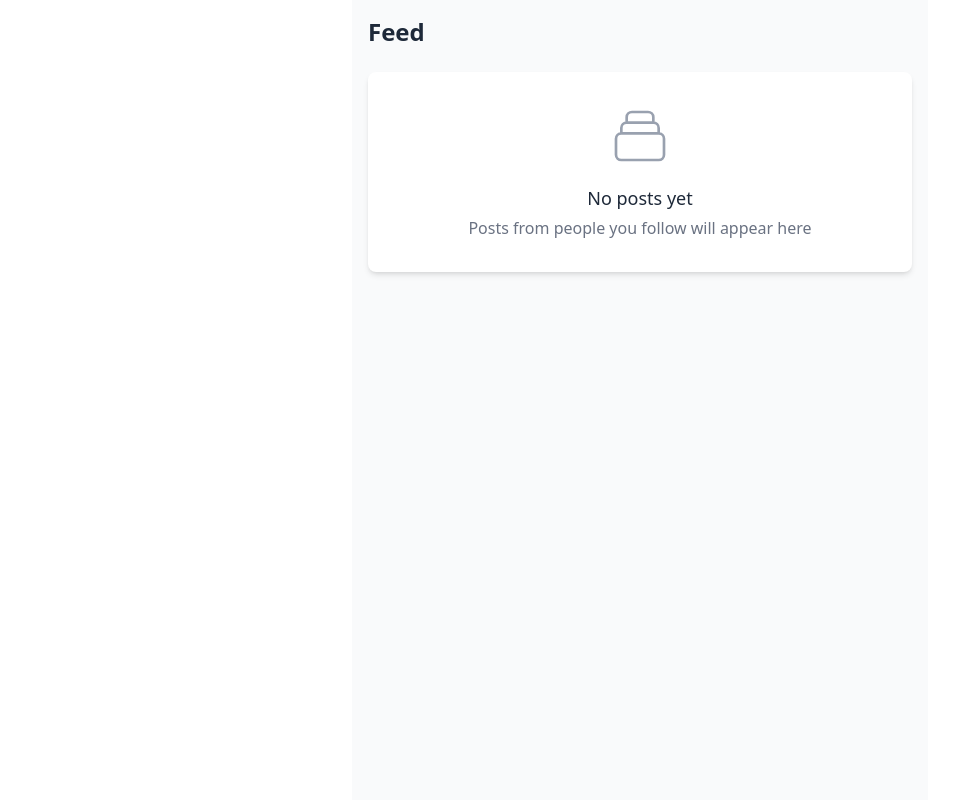
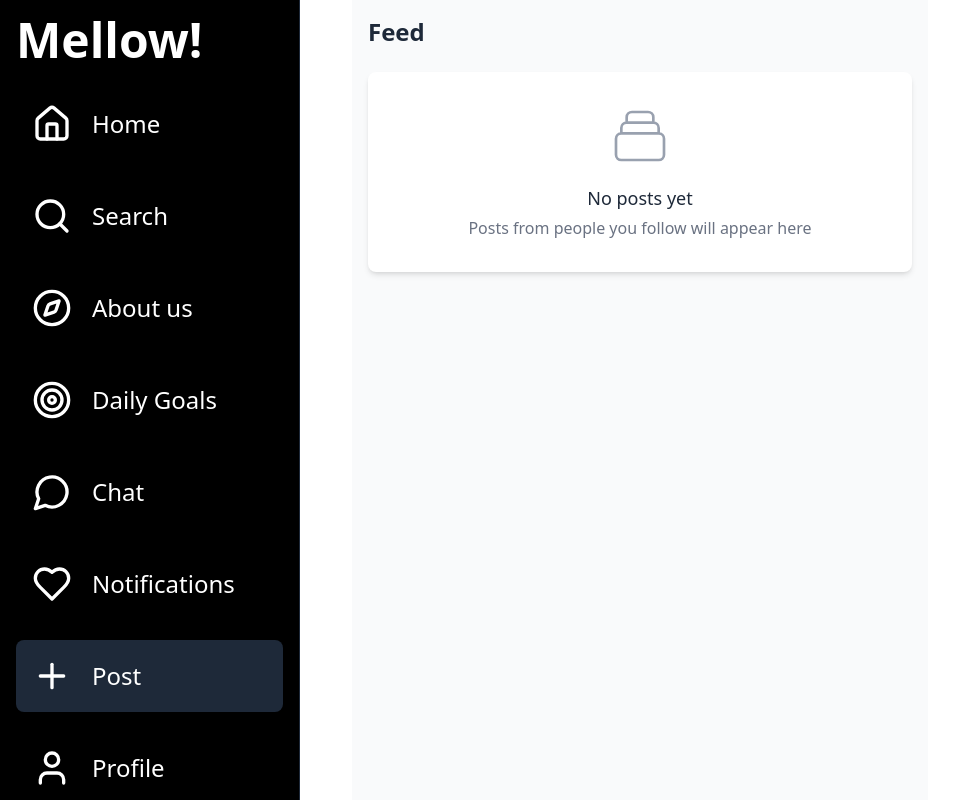
Before and after one commit to AtharvaMaddhav/mellowweb, a React (Vite) app: page /post in a window 1280 px wide. Shown: the whole page, without its empty margins (0-960 px from the left). Built offline with nearby package versions, Linux system fonts and the light colour scheme; no server answers; the database is empty.

Commit message:
added sidebar to profile and post pages

```diff
--- a/src/pages/Posts/PostPage.jsx
+++ b/src/pages/Posts/PostPage.jsx
@@ -4,6 +4,7 @@ import { useMediaHandling } from "./MediaUtils.jsx";
 import { usePostHandlers } from "./PostHandlers.jsx";
 import { CommentsSection } from "./CommentsSection.jsx";
 import { ViewOtherProfile } from "../Profile/ViewOtherProfile.jsx";
+import SideBar from '../SideBar/SideBar.jsx';
 
 export default function PostSection() {
   // State management
@@ -148,6 +149,7 @@ export default function PostSection() {
 
   return (
     <div className="max-w-xl mx-auto p-4 bg-gray-50 min-h-screen">
+      <SideBar />
       {/* Header */}
       <div className="flex justify-between items-center mb-6">
         <h1 className="text-2xl font-semibold text-gray-800">Feed</h1>
--- a/src/pages/Profile/Profile.jsx
+++ b/src/pages/Profile/Profile.jsx
@@ -3,6 +3,7 @@ import { useParams } from "react-router-dom";
 import { useAuth } from "../../context/AuthContext.jsx";
 import { profileService } from "../../services/profileService.js";
 import { EditProfile } from "./EditProfile.jsx";
+import SideBar from '../SideBar/SideBar.jsx';
 
 const Profile = () => {
   const { userId } = useParams();
@@ -405,6 +406,7 @@ const Profile = () => {
 
   return (
     <div className="max-w-4xl mx-auto px-4 py-8 bg-gray-900 min-h-screen text-gray-200">
+      <SideBar />
       {/* Header with gradient */}
       <div className="h-32 bg-gradient-to-r from-indigo-900 to-purple-900 rounded-t-lg mb-16 relative"></div>
 
```
